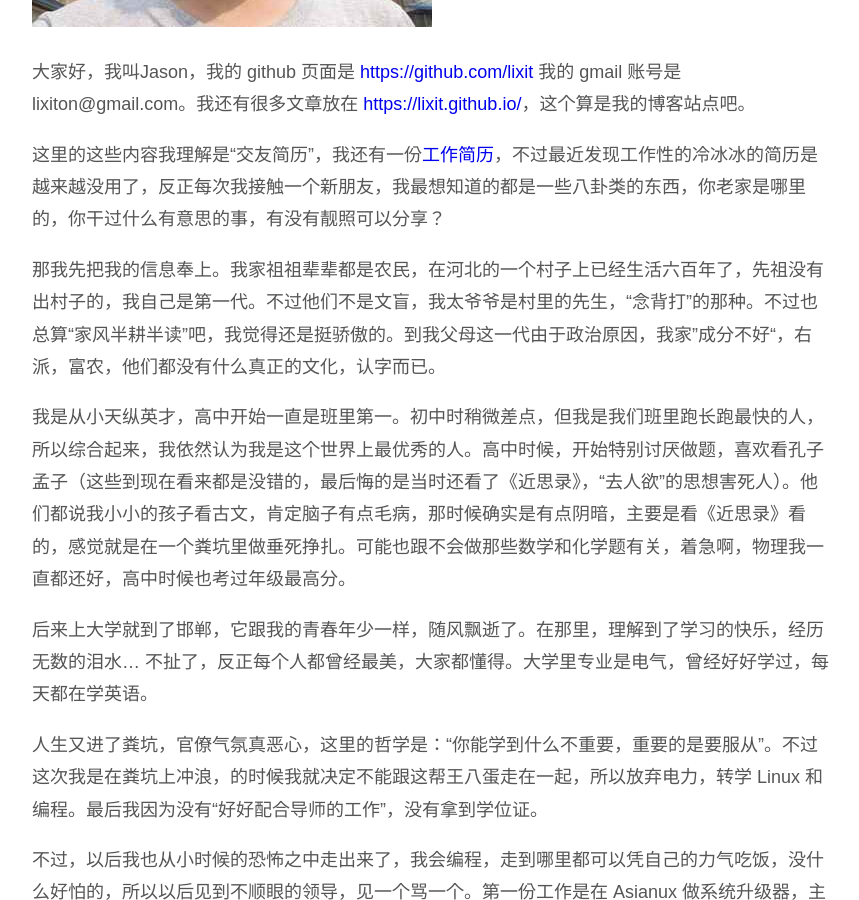
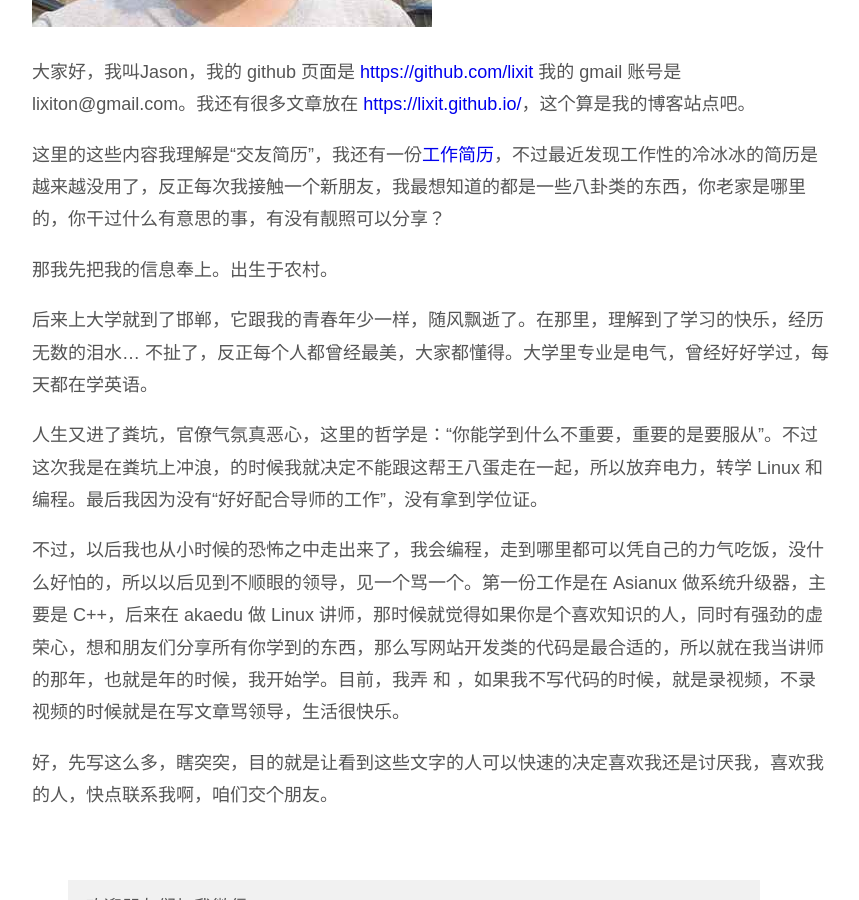
Before and after one commit to lixit/lixit.github.io, a Jekyll site: the page built from resume.md, in a window 1280 px wide and 900 px high, scrolled down 492 px. Shown: the whole window, without its empty margins (208-1067 px from the left). Built offline with Jekyll 4.4.1, drawn with Linux system fonts in a browser that asks for light colours.

```diff
--- a/index.markdown
+++ b/index.markdown
@@ -3,7 +3,7 @@ layout: default
 title: Home
 ---
 
-Hi! I am Xitong, an [Open Source][oss] enthusiast. This site is dedicated to provide informations about [me](resume.html) and [what I do](/work).
+Hi! I am Xitong, a C++ developer. There is information about [me](resume.html).
 
 <p><br /><b>My Blog:</b></p>
   <ul class="posts">
@@ -24,5 +24,3 @@ Hi! I am Xitong, an [Open Source][oss] enthusiast. This site is dedicated to pro
 <blockquote>
 lixiton@gmail.com
 </blockquote>
-
-[oss]:http://en.wikipedia.org/wiki/Open_source
--- a/resume.md
+++ b/resume.md
@@ -8,9 +8,7 @@ title: Jason 是谁？
 
 这里的这些内容我理解是“交友简历”，我还有一份[工作简历](./xitong.html)，不过最近发现工作性的冷冰冰的简历是越来越没用了，反正每次我接触一个新朋友，我最想知道的都是一些八卦类的东西，你老家是哪里的，你干过什么有意思的事，有没有靓照可以分享？
 
-那我先把我的信息奉上。我家祖祖辈辈都是农民，在河北的一个村子上已经生活六百年了，先祖没有出村子的，我自己是第一代。不过他们不是文盲，我太爷爷是村里的先生，“念背打”的那种。不过也总算“家风半耕半读”吧，我觉得还是挺骄傲的。到我父母这一代由于政治原因，我家”成分不好“，右派，富农，他们都没有什么真正的文化，认字而已。
-
-我是从小天纵英才，高中开始一直是班里第一。初中时稍微差点，但我是我们班里跑长跑最快的人，所以综合起来，我依然认为我是这个世界上最优秀的人。高中时候，开始特别讨厌做题，喜欢看孔子孟子（这些到现在看来都是没错的，最后悔的是当时还看了《近思录》，“去人欲”的思想害死人）。他们都说我小小的孩子看古文，肯定脑子有点毛病，那时候确实是有点阴暗，主要是看《近思录》看的，感觉就是在一个粪坑里做垂死挣扎。可能也跟不会做那些数学和化学题有关，着急啊，物理我一直都还好，高中时候也考过年级最高分。
+那我先把我的信息奉上。出生于农村。
 
 后来上大学就到了邯郸，它跟我的青春年少一样，随风飘逝了。在那里，理解到了学习的快乐，经历无数的泪水... 不扯了，反正每个人都曾经最美，大家都懂得。大学里专业是电气，曾经好好学过，每天都在学英语。
 
```
